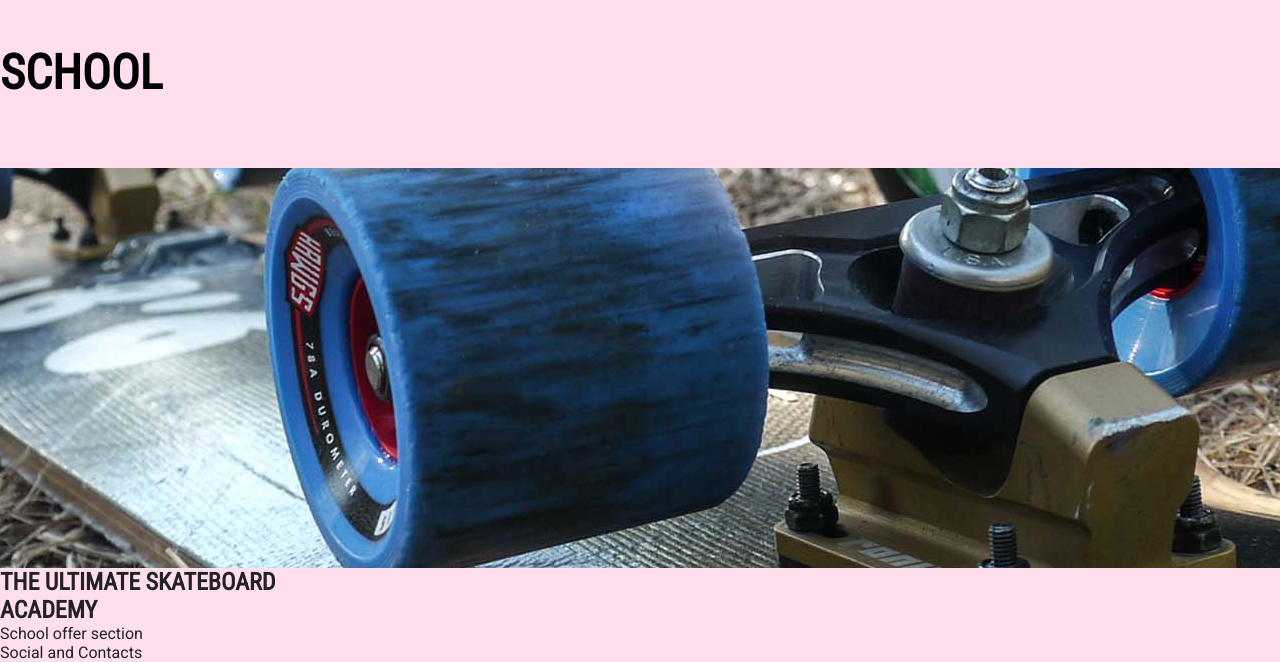
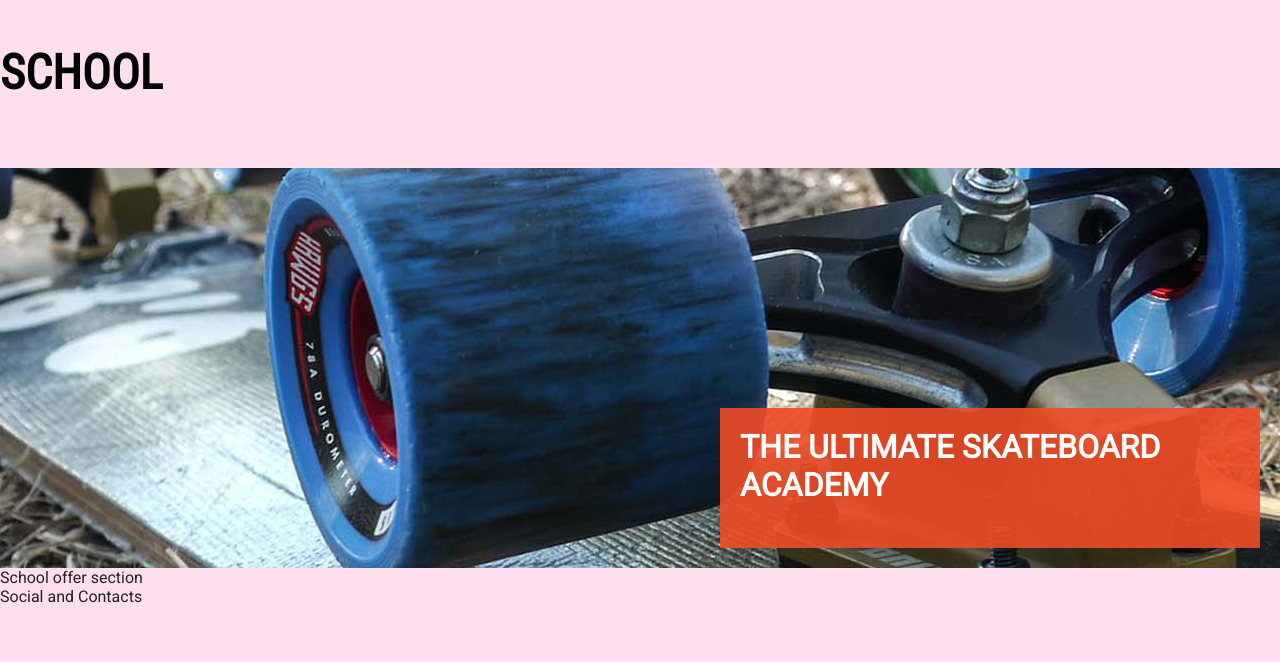
Before and after one commit to fabi8bit/theboardingschool, a plain HTML site: page index.html in a window 1280 px wide. Shown: the part 212-874 px from the top of the page. After the commit the page ends 818 px from the top, so only its background shows below. Drawn offline with Linux system fonts and the light colour scheme.

Commit message:
Add overlay claim on top of home-image

```diff
--- a/assets/css/style.css
+++ b/assets/css/style.css
@@ -114,10 +114,41 @@ a.active {
 
 /* home image */
 
+#home-image-container {
+    height: 400px;
+    width: 100%;
+
+    overflow: hidden;
+
+    position: relative;
+}
+
 #home-image {
     height: 400px;
     width: 100%;
     background: url('../images/home-img-tbs.jpg') no-repeat center center;
-    clear: both;
+    /* clear: both; */
 
 }
+
+#overlay-claim {
+
+    width: 500px;
+    height: 100px;
+
+    padding: 20px;
+
+    background-color: rgba(239, 76, 38, .9);
+
+    bottom: 20px;
+    right: 20px;
+
+
+    position: absolute;
+}
+
+#overlay-claim h2 {
+    font-family: Roboto, sans-serif;
+    color: white;
+    font-size: 200%;
+}
--- a/index.html
+++ b/index.html
@@ -39,7 +39,7 @@
         </nav>
 
     </header>
-    <section>
+    <section id="home-image-container">
         <div id="home-image"></div>
         <div id="overlay-claim">
             <h2>The ultimate Skateboard <br> Academy</h2>
```
